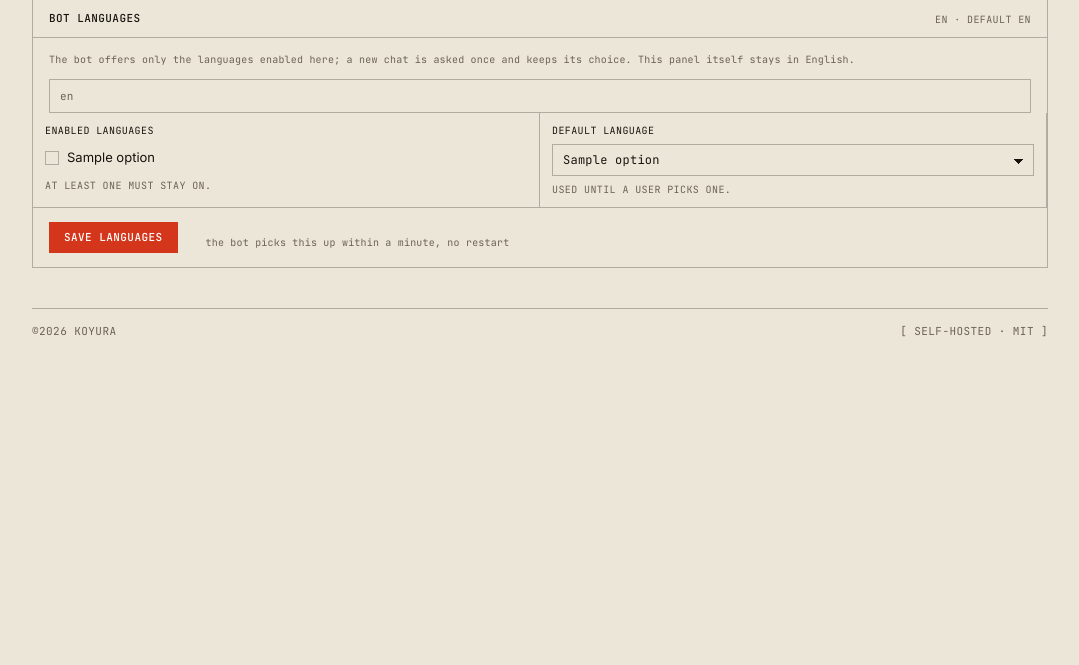
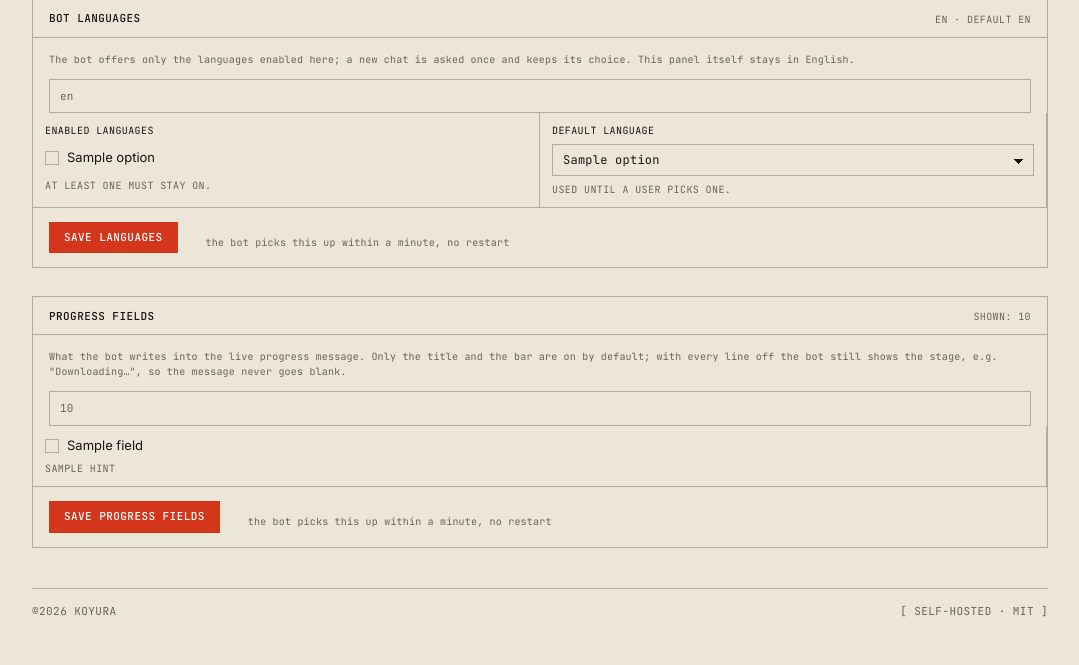
Before and after one commit to 1-01-dev/koyura-bot, a Flask app: template dashboard/templates/admin.html in a window 1280 px wide. Shown: the part 964-1629 px from the top of the page, without its empty margins (200-1279 px from the left). Before the commit the page ends 1301 px from the top, so only its background shows below. Run offline with Flask 3, Linux system fonts and the light colour scheme; the template is opened without the code that fills it: most values are stand-ins (such as "Sample title", 1, 10 or a date in 2020); parts of the project's set-up code (start-up, migrations or seed data) failed here and were passed over; some libraries are stand-ins or nearby versions.

Commit message:
feat(dashboard): choose the progress fields in /admin
The route grew a progress object next to the languages, and the form lives in
its own partial: /admin is being restructured, and a separate file plus a single
include line is the smallest surface the two changes share. The partial is a
card panel in the stack like its neighbours and reuses the limits/languages
classes, so it needs no CSS.

Saving is CSRF-checked, validated and needs no restart — the bot picks the
values up from /api/bot-settings within a minute.

```diff
--- /dev/null
+++ b/dashboard/templates/_admin_progress.html
@@ -0,0 +1,54 @@
+{# Progress fields — which lines the bot draws in its progress message.
+
+   A partial on purpose: /admin is being restructured, so this section stays out
+   of admin.html apart from one include line. The markup reuses the limits /
+   languages classes inside a ``card panel`` frame, exactly like the panels next
+   to it, so it inherits the existing tokens and needs no new styles. #}
+<section class="card panel" id="progress-card">
+  <div class="card-header panel-head">
+    <h2 class="card-title">Progress fields</h2>
+    <div class="card-actions">
+      <span class="limits-meta mono" id="progress-state">
+        shown: {{ progress_summary }}
+      </span>
+    </div>
+  </div>
+
+  <p class="limits-note" id="progress-note">
+    What the bot writes into the live progress message. Only the title and the
+    bar are on by default; with every line off the bot still shows the stage,
+    e.g. "Downloading…", so the message never goes blank.
+  </p>
+
+  {% if progress_error %}
+  <p class="form-error" role="alert">{{ progress_error }}</p>
+  {% endif %}
+  {% if progress_notice %}
+  <p class="form-notice" role="status">{{ progress_notice }}</p>
+  {% endif %}
+
+  <form method="post" action="/admin/progress" id="progress-form">
+    <input type="hidden" name="csrf_token" value="{{ csrf_token }}" />
+    <div class="limits-grid">
+      {% for field in progress_fields.fields %}
+      <div class="limits-cell">
+        <label class="language-choice" for="progress-{{ field.name }}">
+          <input type="checkbox"
+                 id="progress-{{ field.name }}"
+                 name="fields"
+                 value="{{ field.name }}"
+                 {% if field.enabled %}checked{% endif %}
+                 aria-describedby="progress-{{ field.name }}-hint" />
+          <span class="language-name">{{ field.label }}</span>
+        </label>
+        <span class="limits-hint" id="progress-{{ field.name }}-hint">{{ field.hint }}</span>
+      </div>
+      {% endfor %}
+    </div>
+
+    <div class="limits-actions">
+      <button type="submit" class="btn btn-primary" id="progress-save">Save progress fields</button>
+      <span class="limits-note mono">the bot picks this up within a minute, no restart</span>
+    </div>
+  </form>
+</section>
--- a/dashboard/templates/admin.html
+++ b/dashboard/templates/admin.html
@@ -255,6 +255,8 @@
   </form>
 </section>
 
+{% include "_admin_progress.html" %}
+
 </div>
 <!-- /panel-stack -->
 
```
Also changed, not shown: dashboard/routes/api.py (+9 -4 lines), dashboard/routes/pages.py (+80 -1 lines), dashboard/tests/test_admin_progress.py (added, +304 -0 lines).
